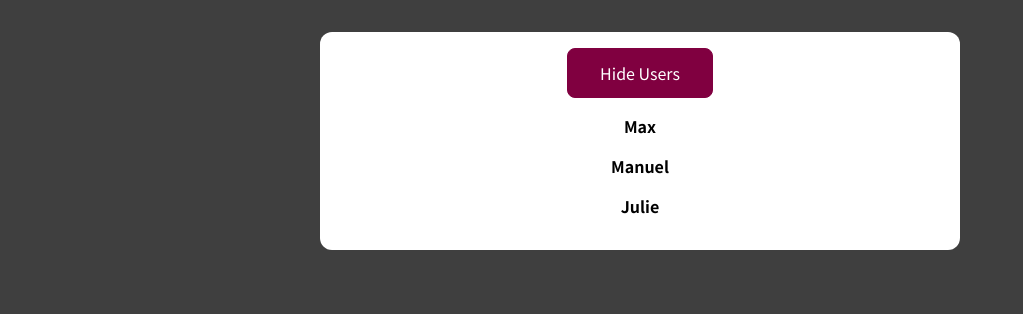
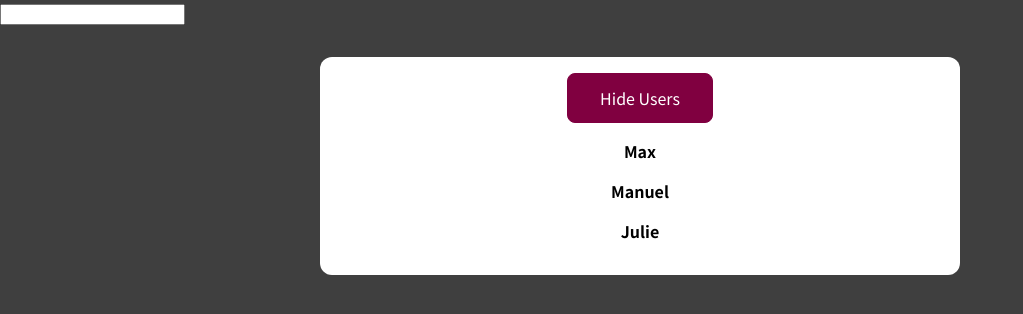
Before and after one commit to Simranjit884/toggle-button, a React (Create React App) app: page / in a window 1280 px wide. Shown: the top 314 px of the page, without its empty margins (0-1023 px from the left). Built offline with nearby package versions, Linux system fonts and the light colour scheme.

Commit message:
adding searchbar

```diff
--- a/src/App.js
+++ b/src/App.js
@@ -1,9 +1,9 @@
-import Users from './components/Users';
+import UserFinder from './components/UserFinder';
 
 function App() {
   return (
     <div>
-      <Users />
+      <UserFinder />
     </div>
   );
 }
--- a/src/components/UserFinder.js
+++ b/src/components/UserFinder.js
@@ -1,10 +1,15 @@
-import { Fragment, useState, useEffect } from "react";
-
-import Users from "./Users";
+import { Fragment, useState, useEffect } from 'react';
+import classes from './UserFinder.module.css';
+import Users from './Users';
 
 const UserFinder = () => {
+  const DUMMY_USERS = [
+    { id: "u1", name: "Max" },
+    { id: "u2", name: "Manuel" },
+    { id: "u3", name: "Julie" },
+  ];
   const [filteredUsers, setFilteredUsers] = useState(DUMMY_USERS);
-  const [searchTerm, setSearchTerm] = useState("");
+  const [searchTerm, setSearchTerm] = useState('');
 
   useEffect(() => {
     setFilteredUsers(
@@ -18,7 +23,7 @@ const UserFinder = () => {
 
   return (
     <Fragment>
-      <input type="search" onChange={searchChangeHandler} />
+      <input type='search' onChange={searchChangeHandler} />
       <Users users={filteredUsers} />
     </Fragment>
   );
--- a/src/components/Users.js
+++ b/src/components/Users.js
@@ -2,12 +2,6 @@ import { Component } from "react";
 import User from "./User";
 
 import classes from "./Users.module.css";
-
-const DUMMY_USERS = [
-  { id: "u1", name: "Max" },
-  { id: "u2", name: "Manuel" },
-  { id: "u3", name: "Julie" },
-];
 
 class Users extends Component {
   constructor() {
@@ -24,7 +18,7 @@ class Users extends Component {
   render() {
     const usersList = (
       <ul>
-        {DUMMY_USERS.map((user) => (
+        {this.props.users.map((user) => (
           <User key={user.id} name={user.name} />
         ))}
       </ul>
```
Also changed, not shown: 1 other file (tests, documents, lock files or other folders).
